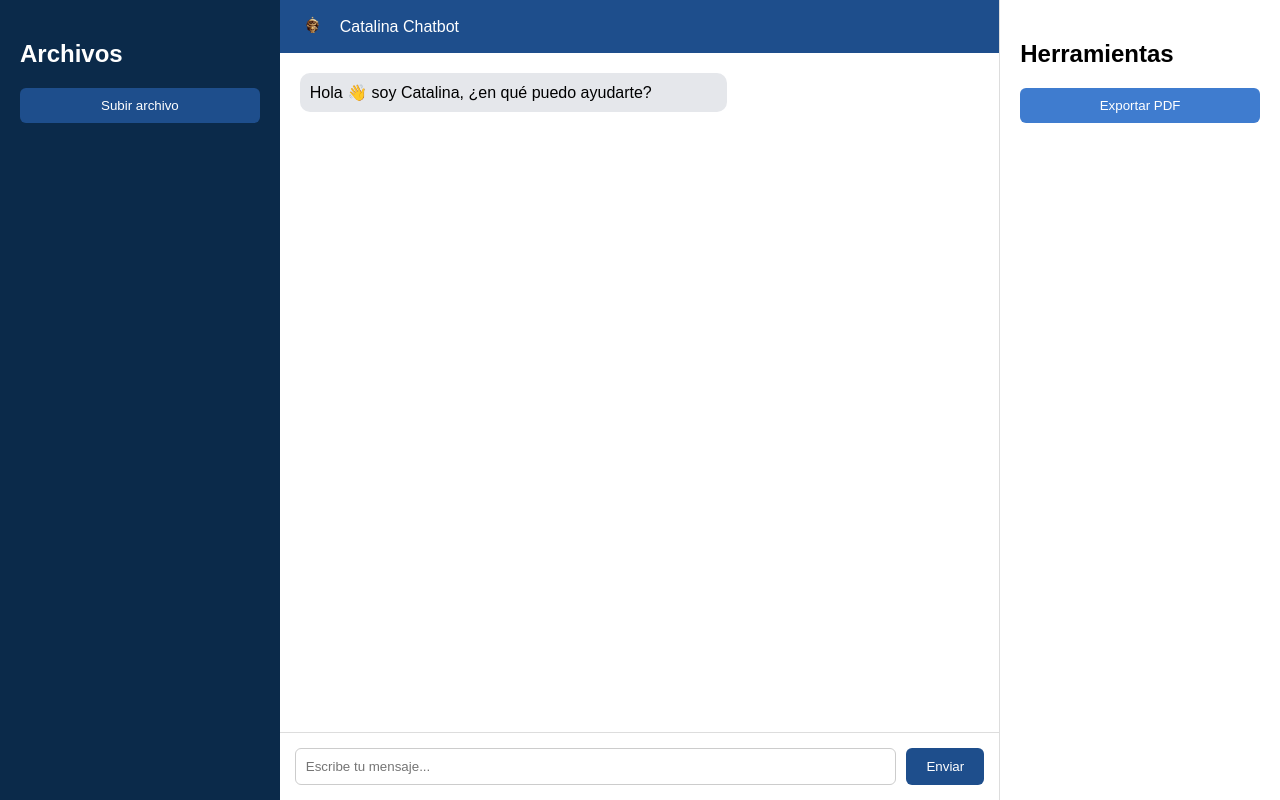
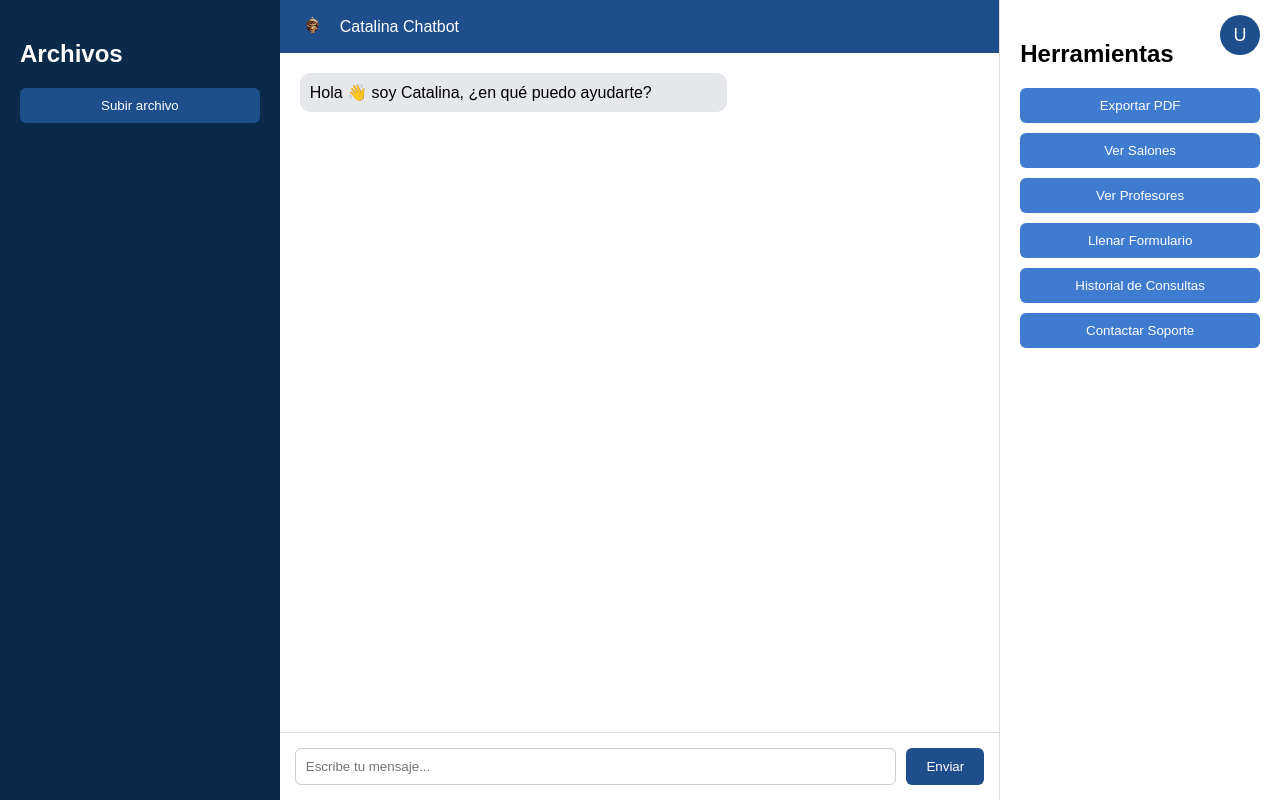
Before and after one commit to johanpard0/IngenieriaWeb-Proyecto, a FastAPI app: page /chat in a window 1280 px wide. Run offline with FastAPI, Linux system fonts and the light colour scheme.

Commit message:
Nuevoooo

```diff
--- a/backend/schemas.py
+++ b/backend/schemas.py
@@ -1,13 +1,13 @@
 from pydantic import BaseModel, EmailStr
-from pydantic import BaseModel
 
+# Modelo para el registro de usuario
 class UserCreate(BaseModel):
     nombre: str
     cedula: str
     username: str
     password: str
 
-
+# Modelo para el inicio de sesión de usuario
 class UserLogin(BaseModel):
-    username: EmailStr
+    username: str  # Cambié de EmailStr a str
     password: str
--- a/data/users.csv
+++ b/data/users.csv
@@ -1,3 +1,2 @@
 nombre,cedula,username,password
-Rafael Andres Paez Martinez,11111111,Rafael11@ucatolica.edu.co,Rafael
-Santiago Lopez Moreno,101010101,Santiago@ucatolica.edu.co,Santiagolopez
+Santiago Lop,131,Santiago@ucatolica.edu.co,Santiago
--- a/frontend/templates/chat.html
+++ b/frontend/templates/chat.html
@@ -12,18 +12,33 @@
 
 <div class="layout">
 
-<!-- LEFT -->
+    <!-- LEFT PANEL -->
     <div class="left-panel">
         <h2>Archivos</h2>
-<button class="upload">Subir archivo</button>
+        <button class="upload" onclick="subirArchivo()">Subir archivo</button>  <!-- Botón para subir archivo -->
+        <ul class="files">
+            <!-- Lista de archivos subidos -->
+        </ul>
     </div>
 
     <!-- CHAT -->
     <div class="chat-panel">
 
+        <!-- HEADER -->
         <div class="chat-header">
-<img src="/static/images/Logosimple.png">
+            <img src="/static/images/Logosimple.png" alt="Logo Catalina">
             <span>Catalina Chatbot</span>
+
+            <!-- Avatar y Menu -->
+            <div class="user-profile">
+                <div class="avatar" onclick="toggleDropdown()">
+                    <span>U</span> <!-- Aquí puedes poner una inicial o una imagen de avatar -->
+                </div>
+                <div class="dropdown" id="dropdownMenu">
+                    <p>Usuario</p>
+                    <button onclick="cerrarSesion()">Cerrar sesión</button>
+                </div>
+            </div>
         </div>
 
         <div class="chat-messages" id="chatMessages">
@@ -33,66 +48,131 @@ Hola 👋 soy Catalina, ¿en qué puedo ayudarte?
         </div>
 
         <div class="chat-input">
-<input type="text" id="messageInput" placeholder="Escribe tu mensaje...">
-<button onclick="sendMessage()">Enviar</button>
+            <input type="text" id="messageInput" placeholder="Escribe tu mensaje..." />
+            <button onclick="sendMessage()">Enviar</button>  <!-- Botón de enviar -->
         </div>
 
     </div>
 
-<!-- RIGHT -->
+    <!-- RIGHT PANEL -->
     <div class="right-panel">
         <h2>Herramientas</h2>
-
-<button onclick="generarPDF()">Exportar PDF</button>
-
+        <button onclick="generarPDF()">Exportar PDF</button>  <!-- Botón para exportar PDF -->
+        <button onclick="verSalones()">Ver Salones</button>  <!-- Botón para ver salones -->
+        <button onclick="verProfesores()">Ver Profesores</button>  <!-- Botón para ver profesores -->
+        <button onclick="llenarFormulario()">Llenar Formulario</button>  <!-- Botón para llenar formulario -->
+        <button onclick="verHistorial()">Historial de Consultas</button>  <!-- Botón para historial -->
+        <button onclick="contactarSoporte()">Contactar Soporte</button>  <!-- Botón para contactar soporte -->
     </div>
 
 </div>
 
 <script>
 
-async function sendMessage(){
+async function sendMessage() {
+    const input = document.getElementById("messageInput");
+    const message = input.value;
 
-const input = document.getElementById("messageInput")
-const message = input.value
+    if (message.trim() === "") return;
 
-if(message.trim() === "") return
+    const chat = document.getElementById("chatMessages");
 
-const chat = document.getElementById("chatMessages")
+    // MENSAJE DEL USUARIO
+    const userMsg = document.createElement("div");
+    userMsg.className = "user-message";
+    userMsg.textContent = message;
+    chat.appendChild(userMsg);
 
-// MENSAJE USUARIO
-const userMsg = document.createElement("div")
-userMsg.className="user-message"
-userMsg.textContent = message
-chat.appendChild(userMsg)
+    input.value = "";
 
-input.value=""
+    // Mostrar un indicador de carga mientras esperamos la respuesta
+    const loadingMessage = document.createElement("div");
+    loadingMessage.className = "bot-message";
+    loadingMessage.textContent = "Cargando...";
+    chat.appendChild(loadingMessage);
 
-// LLAMADA BACKEND
-const response = await fetch("/chatbot",{
-method:"POST",
-headers:{
-"Content-Type":"application/json"
+    chat.scrollTop = chat.scrollHeight;
+
+    // LLAMADA AL BACKEND
+    const response = await fetch("/chat/send", {
+        method: "POST",
+        headers: {
+            "Content-Type": "application/json"
         },
-body:JSON.stringify({message:message})
-})
+        body: JSON.stringify({ mensaje: message })
+    });
 
-const data = await response.json()
+    const data = await response.json();
 
-// RESPUESTA BOT
-const botMsg = document.createElement("div")
-botMsg.className="bot-message"
-botMsg.textContent = data.response
+    // Eliminar el mensaje de "Cargando..."
+    loadingMessage.remove();
 
-chat.appendChild(botMsg)
+    // RESPUESTA DEL BOT
+    const botMsg = document.createElement("div");
+    botMsg.className = "bot-message";
+    botMsg.textContent = data.respuesta;
 
-chat.scrollTop = chat.scrollHeight
+    chat.appendChild(botMsg);
+
+    chat.scrollTop = chat.scrollHeight;
 }
 
+// Función para generar el PDF
+function generarPDF() {
+    window.open("/generate-pdf", "_blank");
+}
 
-// PDF
-function generarPDF(){
-window.open("/generate-pdf", "_blank")
+// Función para subir un archivo
+function subirArchivo() {
+    alert("Sube un archivo.");
+}
+
+// Función para ver los salones
+function verSalones() {
+    window.location.href = "/salones";  // Redirige a la página /salones
+}
+
+// Función para ver los profesores
+function verProfesores() {
+    window.location.href = "/profesores";  // Redirige a la página /profesores
+}
+
+// Función para llenar un formulario
+function llenarFormulario() {
+    window.location.href = "/formulario";  // Redirige a la página /formulario
+}
+
+// Función para ver el historial de consultas
+async function verHistorial() {
+    const response = await fetch("/historial", {
+        method: "GET",
+        headers: {
+            "Content-Type": "application/json"
+        }
+    });
+    const data = await response.json();
+
+    // Mostrar el historial (esto es solo un ejemplo)
+    let historialDiv = document.createElement("div");
+    historialDiv.innerHTML = `<h3>Historial de Consultas:</h3><ul>${data.map(item => `<li>${item.query}</li>`).join('')}</ul>`;
+    document.body.appendChild(historialDiv);
+}
+
+// Función para contactar soporte (redirige a la URL externa)
+function contactarSoporte() {
+    window.location.href = "https://portalweb.ucatolica.edu.co/administrativos/index.php/servicios/soporte-tecnico/administracion/tecnicos-de-soporte";
+}
+
+// Función para mostrar/ocultar el menú de usuario
+function toggleDropdown() {
+    const dropdown = document.getElementById("dropdownMenu");
+    dropdown.style.display = (dropdown.style.display === "block") ? "none" : "block";
+}
+
+// Función para cerrar sesión
+function cerrarSesion() {
+    // Lógica para cerrar sesión, por ejemplo, redirigir a la página de inicio de sesión
+    window.location.href = "/";  // Redirige a la página de inicio de sesión
 }
 
 </script>
```
Lines whose indentation alone changed are shown as unchanged.
